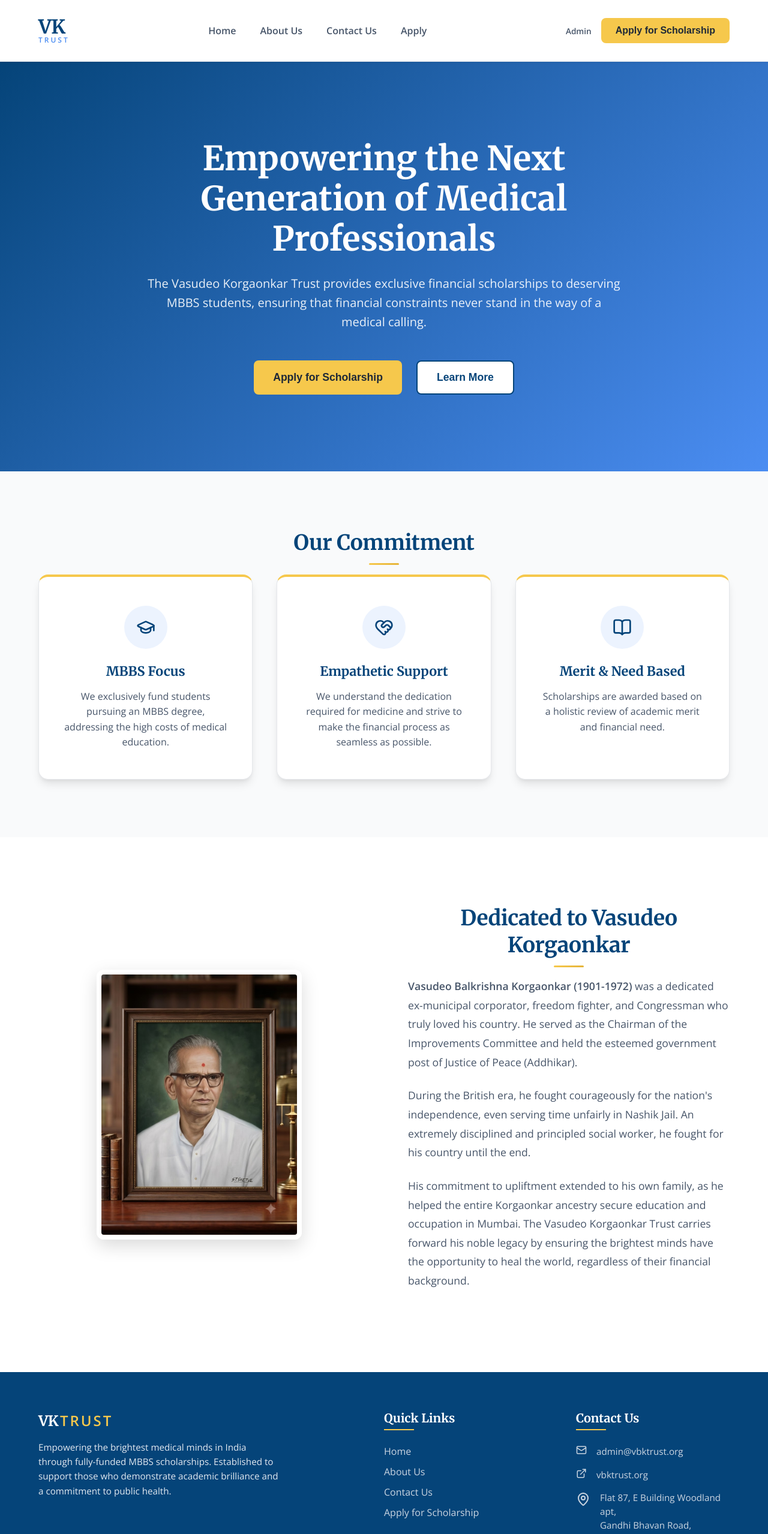
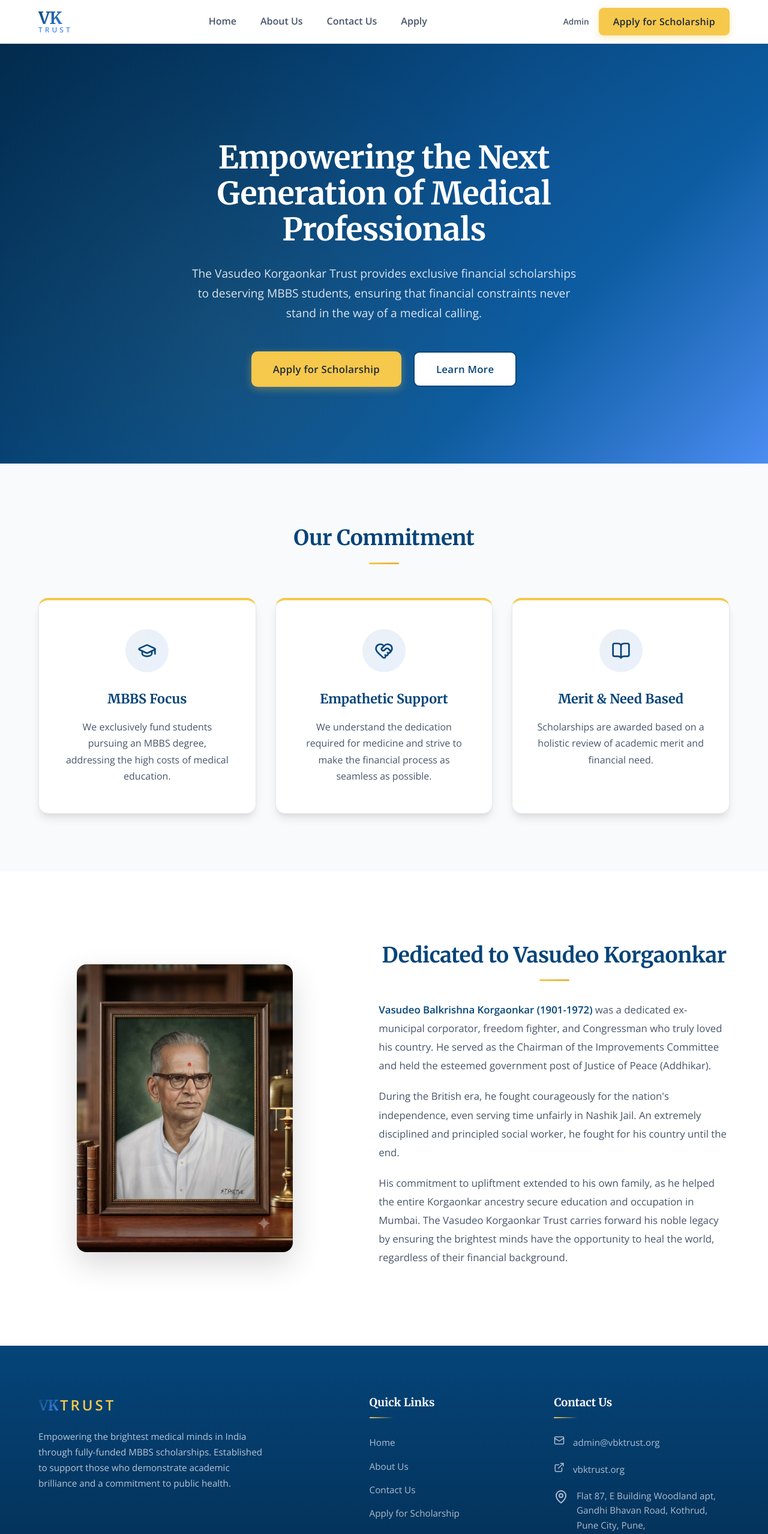
Before and after one commit to nihalkorgaonkar/vbktrust-scholarship-portal, a React (Vite) app: page / in a window 1280 px wide. Shown: the top 2558 px of the page at 60% size. Built offline with nearby package versions, Linux system fonts and the light colour scheme.

Commit message:
Comprehensive UI polish - premium aesthetics across all pages

```diff
--- a/src/components/Footer.css
+++ b/src/components/Footer.css
@@ -1,33 +1,33 @@
 .footer-mega {
-  background-color: var(--primary-color);
+  background: linear-gradient(180deg, #054479 0%, #032b4d 100%);
   color: white;
-  padding-top: 4rem;
+  padding-top: 5rem;
 }
 
 .footer-grid {
   display: grid;
-  grid-template-columns: 2fr 1fr 1fr;
+  grid-template-columns: 2fr 1fr 1.2fr;
   gap: 4rem;
-  margin-bottom: 3rem;
+  margin-bottom: 3.5rem;
 }
 
 .brand-col .footer-logo {
-  margin-bottom: 1rem;
+  margin-bottom: 1.25rem;
 }
 
 .footer-description {
-  color: #e2e8f0;
-  line-height: 1.6;
+  color: rgba(226, 232, 240, 0.8);
+  line-height: 1.7;
   font-size: 0.95rem;
-  max-width: 400px;
+  max-width: 380px;
 }
 
 .footer-col h3 {
   color: white;
-  font-size: 1.25rem;
-  margin-bottom: 1.5rem;
+  font-size: 1.15rem;
+  margin-bottom: 1.75rem;
   position: relative;
-  padding-bottom: 0.5rem;
+  padding-bottom: 0.75rem;
 }
 
 .footer-col h3::after {
@@ -35,9 +35,10 @@
   position: absolute;
   left: 0;
   bottom: 0;
-  width: 50px;
+  width: 40px;
   height: 2px;
-  background-color: var(--accent-color);
+  background: linear-gradient(90deg, var(--accent-color), transparent);
+  border-radius: 2px;
 }
 
 .links-col ul {
@@ -47,17 +48,19 @@
 }
 
 .links-col li {
-  margin-bottom: 0.75rem;
+  margin-bottom: 0.85rem;
 }
 
 .links-col a {
-  color: #cbd5e1;
+  color: rgba(203, 213, 225, 0.85);
   text-decoration: none;
-  transition: color 0.3s;
+  transition: color 0.3s, padding-left 0.3s;
+  font-size: 0.95rem;
 }
 
 .links-col a:hover {
   color: var(--accent-color);
+  padding-left: 4px;
 }
 
 .contact-info {
@@ -69,31 +72,36 @@
 .contact-info li {
   display: flex;
   align-items: flex-start;
-  gap: 1rem;
-  margin-bottom: 1rem;
-  color: #cbd5e1;
+  gap: 0.85rem;
+  margin-bottom: 1.25rem;
+  color: rgba(203, 213, 225, 0.85);
   font-size: 0.95rem;
-  line-height: 1.5;
+  line-height: 1.6;
 }
 
 .contact-info a {
-  color: #cbd5e1;
+  color: rgba(203, 213, 225, 0.85);
   text-decoration: none;
+  transition: color 0.3s;
 }
 
 .contact-info a:hover {
-  text-decoration: underline;
+  color: var(--accent-color);
+}
+
+.address-item {
+  line-height: 1.7;
 }
 
 .footer-bottom {
-  background-color: #032b4d;
+  background-color: rgba(0, 0, 0, 0.2);
   padding: 1.5rem 0;
-  border-top: 1px solid rgba(255, 255, 255, 0.1);
+  border-top: 1px solid rgba(255, 255, 255, 0.06);
 }
 
 .bottom-flex {
   font-size: 0.85rem;
-  color: #94a3b8;
+  color: rgba(148, 163, 184, 0.8);
 }
 
 .footer-legal span {
@@ -102,11 +110,13 @@
 }
 
 @media (max-width: 768px) {
+  .footer-mega {
+    padding-top: 3.5rem;
+  }
   .footer-grid {
     grid-template-columns: 1fr;
-    gap: 2rem;
+    gap: 2.5rem;
   }
-
   .bottom-flex {
     flex-direction: column;
     text-align: center;
--- a/src/components/Navbar.css
+++ b/src/components/Navbar.css
@@ -1,15 +1,16 @@
 .navbar {
-  background-color: var(--background-white);
+  background-color: rgba(255, 255, 255, 0.95);
+  backdrop-filter: blur(12px);
   border-bottom: 1px solid var(--border-color);
-  padding: 1rem 0;
+  padding: 0;
   position: sticky;
   top: 0;
   z-index: 100;
-  box-shadow: 0 2px 4px rgba(0, 0, 0, 0.05);
+  box-shadow: 0 1px 3px rgba(0, 0, 0, 0.06);
 }
 
 .navbar-inner {
-  height: 70px;
+  height: 72px;
 }
 
 .navbar-logo {
@@ -24,9 +25,11 @@
 
 .logo-vk {
   font-family: var(--font-heading);
-  font-size: 32px;
+  font-size: 28px;
   font-weight: 700;
-  color: var(--primary-color);
+  background: linear-gradient(135deg, #054479, #4b8df2);
+  -webkit-background-clip: text;
+  -webkit-text-fill-color: transparent;
   letter-spacing: -1px;
 }
 
@@ -35,7 +38,8 @@
   font-size: 12px;
   font-weight: 600;
   color: var(--secondary-color);
-  letter-spacing: 3px;
+  letter-spacing: 4px;
+  text-transform: uppercase;
 }
 
 .navbar-links {
@@ -49,10 +53,27 @@
   font-weight: 600;
   color: var(--secondary-text);
   transition: color 0.2s;
+  position: relative;
+  padding: 0.25rem 0;
+}
+
+.nav-link::after {
+  content: '';
+  position: absolute;
+  bottom: -2px;
+  left: 0;
+  width: 0;
+  height: 2px;
+  background: var(--accent-color);
+  transition: width 0.3s ease;
 }
 
 .nav-link:hover {
   color: var(--primary-color);
+}
+
+.nav-link:hover::after {
+  width: 100%;
 }
 
 .mobile-toggle {
--- a/src/index.css
+++ b/src/index.css
@@ -1,4 +1,5 @@
 @import url('https://fonts.googleapis.com/css2?family=Merriweather:wght@400;700&family=Open+Sans:wght@400;500;600&display=swap');
+@import url('https://fonts.googleapis.com/css2?family=Inter:wght@400;500;600;700&display=swap');
 
 :root {
   /* Colors from TRUST_LOGO.png and instructions */
@@ -21,6 +22,10 @@
   --font-body: 'Open Sans', sans-serif;
 }
 
+html {
+  scroll-behavior: smooth;
+}
+
 * {
   box-sizing: border-box;
   margin: 0;
@@ -32,6 +37,7 @@ body {
   background-color: var(--background-white);
   color: #1F2937;
   -webkit-font-smoothing: antialiased;
+  line-height: 1.6;
 }
 
 h1, h2, h3, h4, h5, h6 {
@@ -65,6 +71,11 @@ ul {
 .gap-6 { gap: 1.5rem; }
 .gap-8 { gap: 2rem; }
 .text-secondary { color: var(--secondary-text); }
+.bg-light { background-color: var(--background-light); }
+.mb-6 { margin-bottom: 1.5rem; }
+.py-4 { padding: 1rem 0; }
+.font-medium { font-weight: 500; }
+.text-sm { font-size: 0.875rem; }
 
 /* Buttons */
 .btn {
@@ -78,11 +89,14 @@ ul {
   cursor: pointer;
   transition: all 0.2s ease;
   border: none;
+  letter-spacing: 0.3px;
+  font-family: var(--font-body);
 }
 
 .btn-cta {
   background-color: var(--accent-color);
   color: #1F2937; /* Dark text for contrast against gold */
+  box-shadow: 0 4px 14px rgba(246, 200, 76, 0.35);
 }
 
 .btn-cta:hover {
@@ -93,10 +107,13 @@ ul {
 .btn-primary {
   background-color: var(--primary-color);
   color: white;
+  box-shadow: 0 4px 14px rgba(5, 68, 121, 0.25);
 }
 
 .btn-primary:hover {
   background-color: var(--primary-hover);
+  transform: translateY(-1px);
+  transition: transform 0.2s ease;
 }
 
 .btn-outline {
@@ -159,4 +176,5 @@ ul {
   box-shadow: 0 10px 15px -3px rgba(0, 0, 0, 0.1), 0 4px 6px -2px rgba(0, 0, 0, 0.05);
   padding: 2.5rem;
   border: 1px solid var(--border-color);
+  transition: transform 0.3s ease, box-shadow 0.3s ease;
 }
--- a/src/pages/LandingPage.css
+++ b/src/pages/LandingPage.css
@@ -5,43 +5,59 @@
 
 /* Hero */
 .hero {
-  /* Soft blue gradient mimicking a medical/academic vibe, since we don't have an actual background image */
-  background: linear-gradient(135deg, #054479 0%, #4b8df2 100%);
-  padding: 8rem 0;
+  background: linear-gradient(135deg, #032b4d 0%, #054479 40%, #0a5a9e 70%, #4b8df2 100%);
+  padding: 10rem 0 8rem;
   text-align: center;
   color: white;
+  position: relative;
+  overflow: hidden;
+}
+
+.hero::before {
+  content: '';
+  position: absolute;
+  top: 0; left: 0; right: 0; bottom: 0;
+  background: radial-gradient(circle at 30% 70%, rgba(246, 200, 76, 0.06) 0%, transparent 50%),
+              radial-gradient(circle at 70% 30%, rgba(75, 141, 242, 0.08) 0%, transparent 50%);
 }
 
 .hero-content {
-  max-width: 850px;
+  max-width: 800px;
   margin: 0 auto;
+  position: relative;
+  z-index: 1;
 }
 
 .hero-title {
-  font-size: 3.5rem;
+  font-size: 3.25rem;
   font-weight: 700;
   color: white;
-  margin-bottom: 1.5rem;
-  line-height: 1.2;
+  margin-bottom: 1.75rem;
+  line-height: 1.15;
+  letter-spacing: -0.5px;
 }
 
 .hero-subtitle {
-  font-size: 1.25rem;
-  color: rgba(255, 255, 255, 0.9);
+  font-size: 1.2rem;
+  color: rgba(255, 255, 255, 0.85);
   margin-bottom: 3rem;
-  line-height: 1.6;
+  line-height: 1.7;
   font-weight: 400;
+  max-width: 650px;
+  margin-left: auto;
+  margin-right: auto;
 }
 
 .hero-actions {
   display: flex;
   justify-content: center;
-  gap: 1.5rem;
+  gap: 1.25rem;
 }
 
 .btn-lg {
-  padding: 1rem 2rem;
-  font-size: 1.1rem;
+  padding: 1rem 2.25rem;
+  font-size: 1.05rem;
+  border-radius: 10px;
 }
 
 /* Features */
@@ -54,17 +70,34 @@
   font-size: 2.25rem;
   font-weight: 700;
   color: var(--primary-color);
-  margin-bottom: 3rem;
+  margin-bottom: 1rem;
+  position: relative;
 }
 
-.text-center {
-  text-align: center;
+.section-title::after {
+  content: '';
+  display: block;
+  width: 50px;
+  height: 3px;
+  background: linear-gradient(90deg, var(--accent-color), var(--accent-hover));
+  margin-top: 0.75rem;
+  border-radius: 2px;
+}
+
+.text-center .section-title::after,
+.section-title.text-center::after {
+  margin-left: auto;
+  margin-right: auto;
+}
+
+.features .section-title {
+  margin-bottom: 3.5rem;
 }
 
 .features-grid {
   display: grid;
   grid-template-columns: repeat(auto-fit, minmax(300px, 1fr));
-  gap: 2.5rem;
+  gap: 2rem;
 }
 
 .feature-card {
@@ -72,11 +105,12 @@
   padding: 3rem 2.5rem;
   transition: transform 0.3s ease, box-shadow 0.3s ease;
   border-top: 4px solid var(--accent-color);
+  border-radius: 16px;
 }
 
 .feature-card:hover {
-  transform: translateY(-5px);
-  box-shadow: 0 15px 25px -5px rgba(0, 0, 0, 0.1), 0 8px 10px -6px rgba(0, 0, 0, 0.05);
+  transform: translateY(-6px);
+  box-shadow: 0 20px 40px -10px rgba(5, 68, 121, 0.12);
 }
 
 .feature-icon {
@@ -85,10 +119,10 @@
   justify-content: center;
   width: 72px;
   height: 72px;
-  background-color: rgba(75, 141, 242, 0.1);
+  background: linear-gradient(135deg, rgba(5, 68, 121, 0.08), rgba(75, 141, 242, 0.12));
   color: var(--primary-color);
   border-radius: 50%;
-  margin-bottom: 1.5rem;
+  margin-bottom: 1.75rem;
 }
 
 .feature-card h3 {
@@ -100,7 +134,7 @@
 
 .feature-card p {
   color: var(--secondary-text);
-  line-height: 1.6;
+  line-height: 1.7;
   font-size: 1rem;
 }
 
@@ -112,7 +146,7 @@
 
 .about-content {
   display: grid;
-  grid-template-columns: 1fr 1fr;
+  grid-template-columns: 1fr 1.2fr;
   gap: 5rem;
   align-items: center;
 }
@@ -126,18 +160,25 @@
 .about-image {
   max-width: 100%;
   height: auto;
-  max-height: 450px;
-  border-radius: 12px;
-  box-shadow: 0 10px 30px rgba(0,0,0,0.15);
-  border: 8px solid white;
+  max-height: 480px;
+  border-radius: 16px;
+  box-shadow: 0 20px 50px rgba(0, 0, 0, 0.15);
   object-fit: cover;
+}
+
+.about-text .section-title {
+  margin-bottom: 2rem;
 }
 
 .about-text p {
   color: var(--secondary-text);
-  line-height: 1.8;
-  margin-bottom: 1.5rem;
-  font-size: 1.1rem;
+  line-height: 1.85;
+  margin-bottom: 1.25rem;
+  font-size: 1.05rem;
+}
+
+.about-text p strong {
+  color: var(--primary-color);
 }
 
 .mt-4 {
@@ -145,19 +186,27 @@
 }
 
 @media (max-width: 768px) {
+  .hero {
+    padding: 6rem 0 5rem;
+  }
   .hero-title {
-    font-size: 2.5rem;
+    font-size: 2.25rem;
   }
   .hero-subtitle {
-    font-size: 1.1rem;
+    font-size: 1.05rem;
   }
   .hero-actions {
     flex-direction: column;
+    align-items: center;
   }
   .about-content {
     grid-template-columns: 1fr;
+    gap: 3rem;
   }
   .about-image-wrapper {
     order: -1;
   }
+  .about-image {
+    max-height: 350px;
+  }
 }
```
Also changed, not shown: src/pages/AboutPage.css (+51 -21 lines), src/pages/ContactPage.css (+38 -21 lines), src/pages/RegistrationPage.css (+41 -20 lines).
